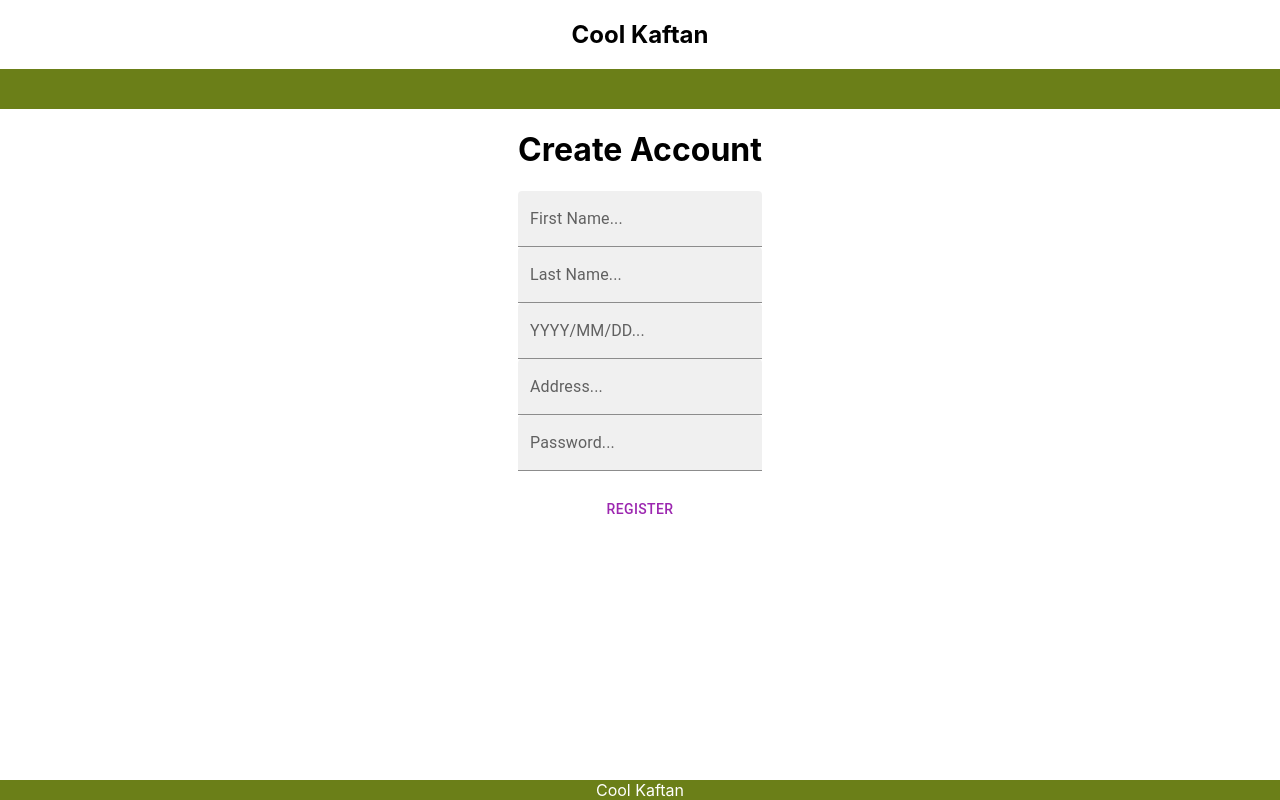
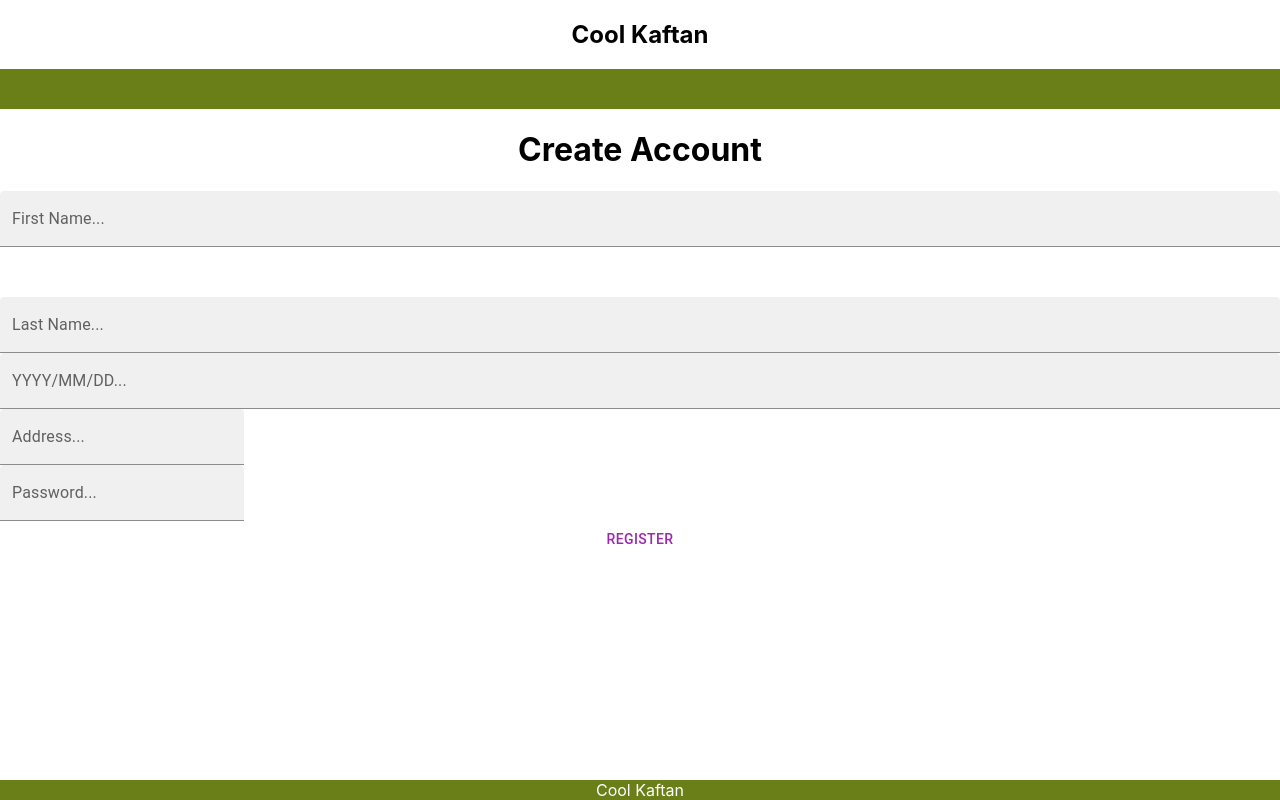
Before and after one commit to ELias020Ali/Kaftan_GUI, a React (Create React App) app: page /Register in a window 1280 px wide. Built offline with nearby package versions, Linux system fonts and the light colour scheme.

Commit message:
text-field

```diff
--- a/src/Footer.js
+++ b/src/Footer.js
@@ -6,7 +6,7 @@ function Footer() {
 
         <div className='bar'>
         <div className="footer">
-            footer
+
         </div>
 
         </div>
--- a/src/Login.js
+++ b/src/Login.js
@@ -21,13 +21,15 @@ function Login() {
       </div>
       <div className="container">
       <p>Login Details</p>
-      <div className='text-field'>
+      <div className='text-field1'>
         <TextField id="filled-basic" label="Email" variant="filled" />
+      </div>
+      <div className='text-field2'>
         <TextField id="filled-basic" label="password" variant="filled" />
-
       </div>
 
         <br/>
+{/* nfuewibfwe */}
 
         {/* <button onClick={Manager}>Login</button> */}
         <br/>
@@ -38,12 +40,12 @@ function Login() {
 
        <br/>
        <div className='create'>
-       <Button onClick={() => navigate("/Register")} variant="text">Create Account</Button>
+       <Button onClick={() => navigate("/Register")} variant="text">Create Account </Button>
        </div>
        <br/>
 
       {/* <div className='footer'>
-        footer
+
       </div> */}
       </div>
 
--- a/src/Register.js
+++ b/src/Register.js
@@ -10,31 +10,25 @@ function Register() {
       <div className='Title1'>
         <h2> Cool Kaftan</h2>
       </div>
-
       <div className='header2'></div>
         <div className='title'>
         <h1>Create Account</h1>
         </div>
-        <div className='button2'>
+        <div className='txt'>
         <TextField id="filled-basic" label="First Name..." variant="filled" />
-        <br/>
-        <div classname='button3'>
+        </div>
+        <div className='txt2'>
         <TextField id="filled-basic" label="Last Name..." variant="filled" />
-        <br/> </div>
-
-
-        <div classname='button4'>
+        </div>
+        <div className='txt3'>
         <TextField id="filled-basic" label="YYYY/MM/DD..." variant="filled" />
-        <br/> </div>
-      <div classname='button5'>
-      <TextField id="filled-basic" label="Address..." variant="filled" />
-        <br/> </div>
-
-      <div classname='button6'>
+        </div>
+        <div className='txt4'>
+        <TextField id="filled-basic" label="Address..." variant="filled" />
+        </div>
+        <div className='txt5'>
         <TextField id="filled-basic" label="Password..." variant="filled" />
         </div>
-        </div>
-      <br/>
       <div className='registerbut'>
       <Button color="secondary">Register</Button>
       </div>
--- a/src/styles/login.css
+++ b/src/styles/login.css
@@ -1,3 +1,11 @@
+.MainTitle{
+    font-size: larger;
+    font-family: 'Franklin Gothic Medium', 'Arial Narrow', Arial, sans-serif;
+    font-weight: bold;
+    font-size: 200%;
+
+}
+
 .header{
     overflow: hidden;
     background-color: #6B7F18;
@@ -10,13 +18,19 @@
     flex-direction: column;
     align-items:center;
     text-align: center;
-    padding-top:20%;
+    padding-top:10%;
 
 }
 
-.text-field{
+.text-field1{
     display: flex;
     flex-direction: column;
+}
+
+.text-field2{
+    display: flex;
+    flex-direction: column;
+    margin-top: 50px;
 }
 
 .loginbut{}
--- a/src/styles/register.css
+++ b/src/styles/register.css
@@ -2,9 +2,27 @@
     text-align: center;
 }
 
-.button2{
+.txt{
     text-align: center;
+    display: flex;
+    flex-direction: column;
+
 }
+
+.txt2{
+    text-align: center;
+    display: flex;
+    flex-direction: column;
+    margin-top: 50px;
+}
+
+.txt3{
+    text-align: center;
+    display: flex;
+    flex-direction: column;
+
+}
+
 .registerbut{
     text-align: center;
 }
```
